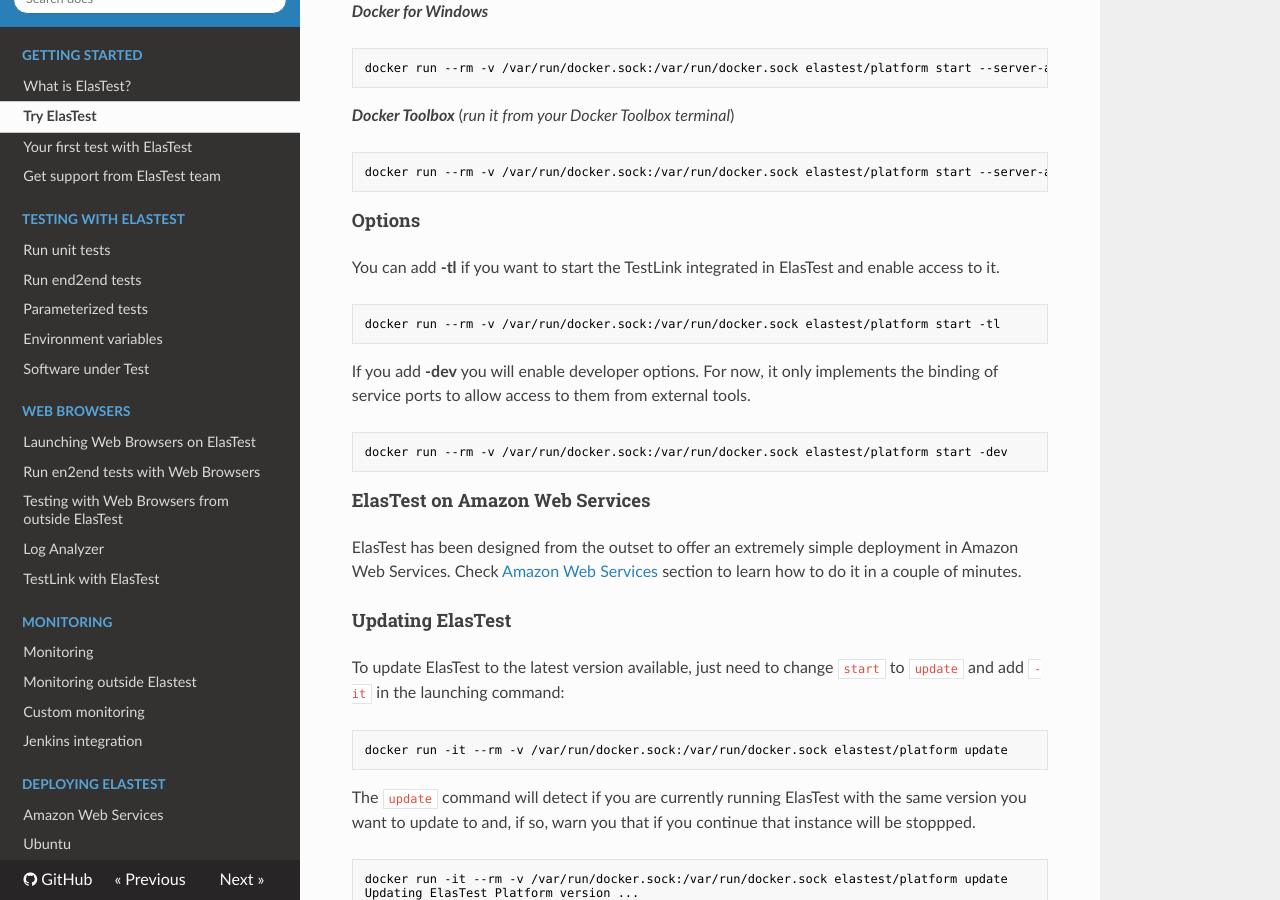
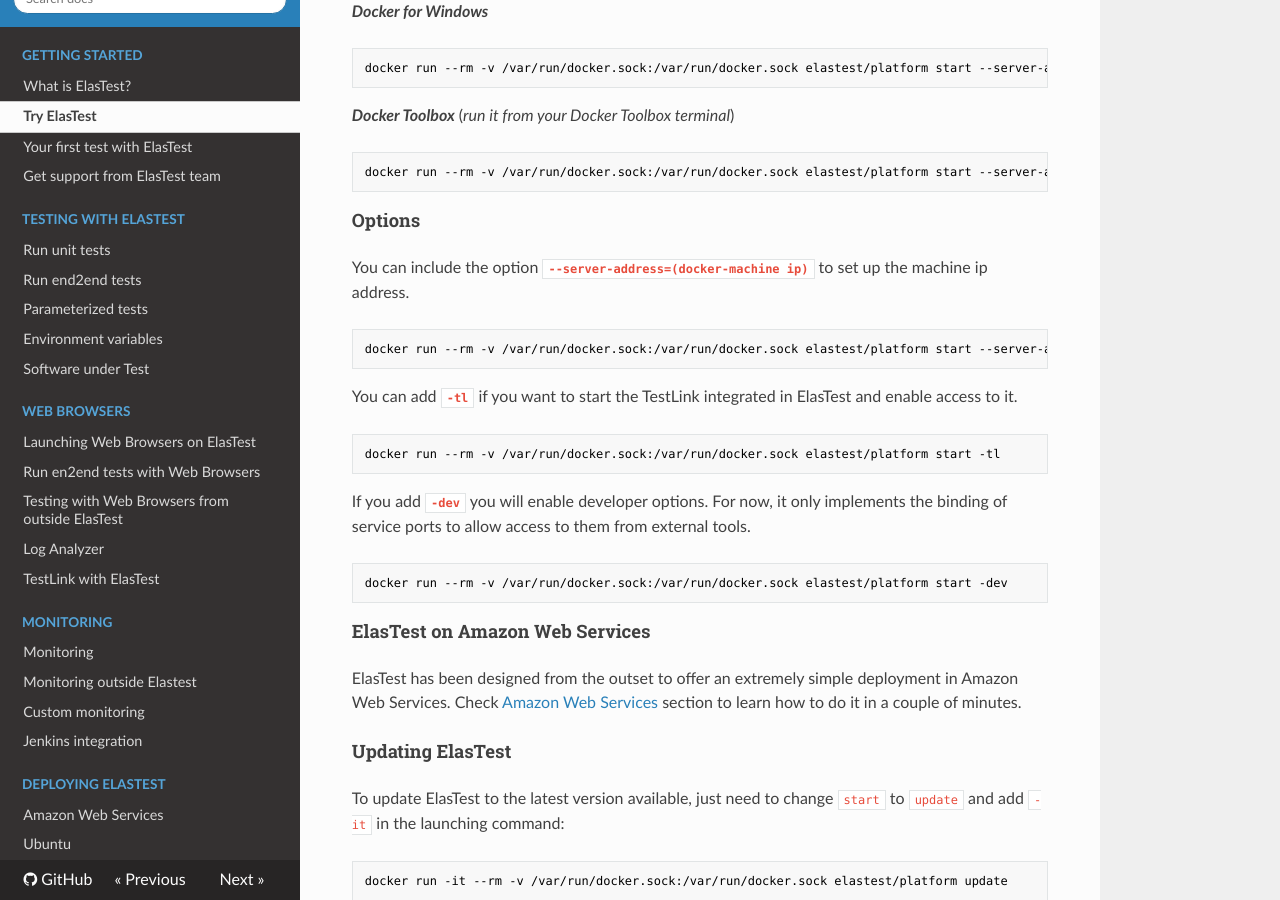
Before and after one commit to elastest/elastest.io-docs, an MkDocs documentation site: the page built from docs/try-elastest.md, in a window 1280 px wide and 900 px high, scrolled down 1133 px. Built offline with MkDocs 1.6.1, drawn with Linux system fonts in a browser that asks for light colours; nearby versions of some CDN libraries; old or Windows-style settings are respelled for this version of MkDocs.

Commit message:
Updated try elastest documentation

````diff
--- a/docs/try-elastest.md
+++ b/docs/try-elastest.md
@@ -64,13 +64,19 @@
 ```
 <h4 class="holder-subtitle link-top">Options</h4>
 
-You can add **-tl** if you want to start the TestLink integrated in ElasTest and enable access to it.
+You can include the option **`--server-address=(docker-machine ip)`** to set up the machine ip address.
+
+```text
+docker run --rm -v /var/run/docker.sock:/var/run/docker.sock elastest/platform start --server-address="localhost"
+```
+
+You can add **`-tl`** if you want to start the TestLink integrated in ElasTest and enable access to it.
 
 ```text
 docker run --rm -v /var/run/docker.sock:/var/run/docker.sock elastest/platform start -tl
 ```
 
-If you add **-dev** you will enable developer options. For now, it only implements the binding of service ports to allow access to them from external tools.
+If you add **`-dev`** you will enable developer options. For now, it only implements the binding of service ports to allow access to them from external tools.
 
 ```text
 docker run --rm -v /var/run/docker.sock:/var/run/docker.sock elastest/platform start -dev
````
